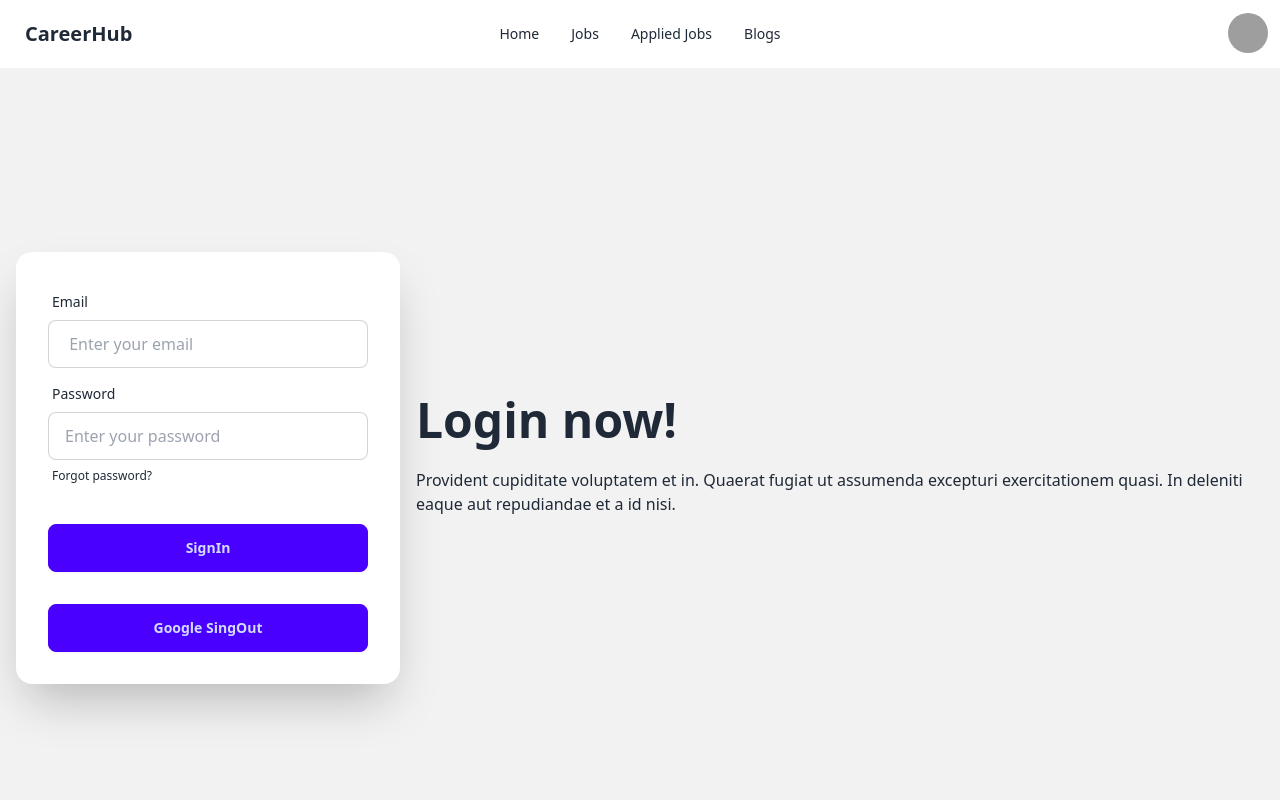
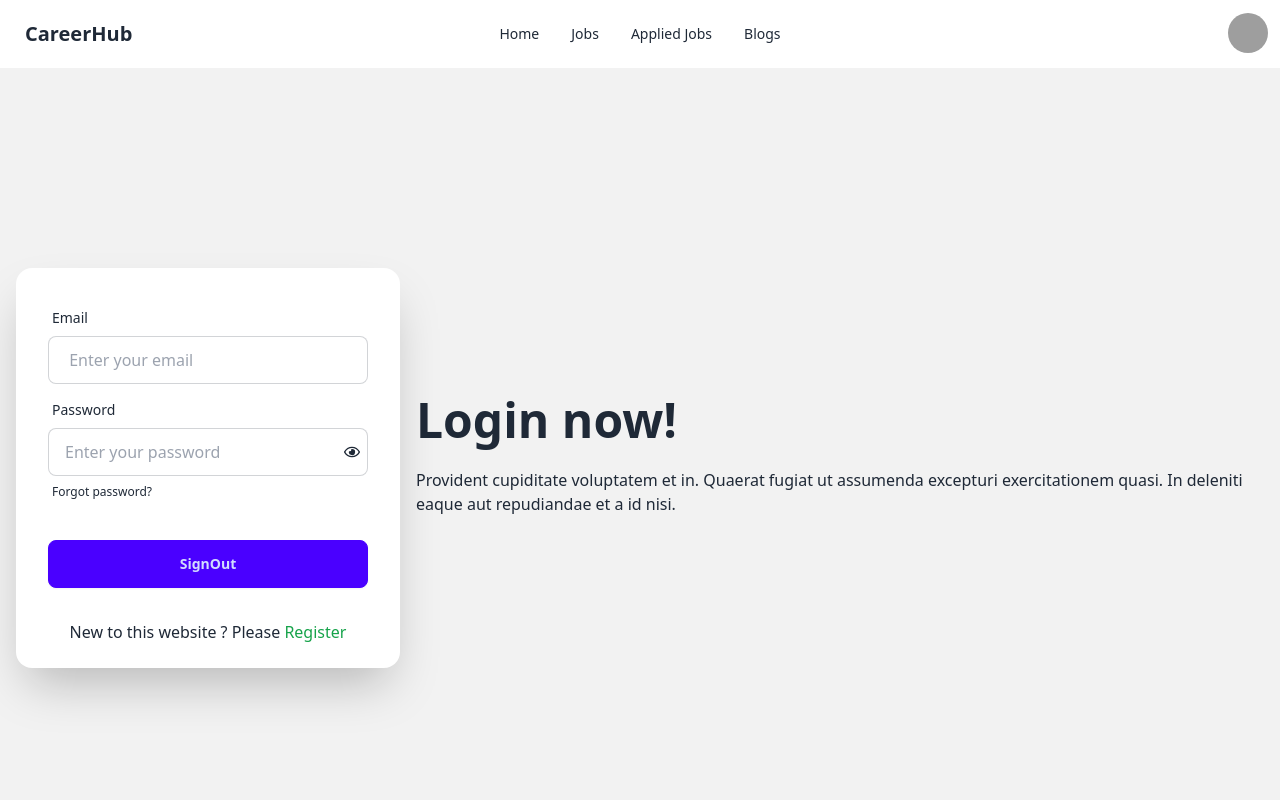
Before and after one commit to farhadahmed1/career-hub, a React (Vite) app: page /login in a window 1280 px wide. Shown: the top 800 px of the page. Built offline with nearby package versions, Linux system fonts and the light colour scheme; grey boxes are pictures that could not be loaded.

Commit message:
"login and logOut system added"

```diff
--- a/src/components/Login/Login.jsx
+++ b/src/components/Login/Login.jsx
@@ -8,52 +8,67 @@ import {
 } from "firebase/auth";
 import app from "../../firbase/firbase.init";
 import { useState } from "react";
+import { FaRegEye } from "react-icons/fa";
+import { FaEyeSlash } from "react-icons/fa";
+import { Link } from "react-router-dom";
 // import { useContext } from "react";
 // import { UserContext } from "../Root/Root";
 
 const Login = () => {
-  // useing context api
-  //   const [user, setUser] = useContext(UserContext);
+  const auth = getAuth(app);
   const [user, setUser] = useState({});
-
-  const auth = getAuth(app);
+  const [loginError, setLoginError] = useState("");
+  const [success, setSuccess] = useState("");
+  const [showPassword, setShowPassword] = useState(false);
   //console.log(auth);
   const provider = new GoogleAuthProvider();
 
-  const handleGoogleSignIn = () => {
-    signInWithPopup(auth, provider)
-      .then((result) => {
-        const loginUser = result.user;
-        console.log(loginUser);
-        setUser(loginUser);
-      })
-      .catch((error) => {
-        console.log(error);
-      });
-  };
-  const handleGoogleSingOut = () => {
-    signOut(auth)
-      .then(() => {
-        // Sign-out successful.
-        setUser(null);
-      })
-      .catch((error) => {
-        console.log(error);
-      });
-  };
+  // Google provider
+  // const handleGoogleSignIn = () => {
+  //   signInWithPopup(auth, provider)
+  //     .then((result) => {
+  //       const loginUser = result.user;
+  //       console.log(loginUser);
+  //       setUser(loginUser);
+  //     })
+  //     .catch((error) => {
+  //       console.log(error);
+  //     });
+  // };
+  // const handleGoogleSingOut = () => {
+  //   signOut(auth)
+  //     .then(() => {
+  //       // Sign-out successful.
+  //       setUser(null);
+  //     })
+  //     .catch((error) => {
+  //       console.log(error);
+  //     });
+  // };
 
   // singIn user by email address
 
-  const LogInUserByEmail = (email, password) => {
+  const LogInUserByEmail = (e) => {
+    e.preventDefault();
+    const email = e.target.email.value;
+    const password = e.target.password.value;
+    console.log(email, password);
+
+    // reset Error state
+    setLoginError("");
+    setSuccess("");
+
     signInWithEmailAndPassword(auth, email, password)
       .then((result) => {
         // Sign in success, update UI with the signed-in user's information
         const loginUser = result.user;
         console.log(loginUser);
         setUser(loginUser);
+        setSuccess("Successfully Login");
       })
       .catch((err) => {
         console.log(err);
+        setLoginError(err.message);
       });
   };
 
@@ -62,11 +77,12 @@ const Login = () => {
     signOut(auth)
       .then(() => {
         setUser(null);
-
+        setSuccess("Successfully Logged Out");
         // Sign-out successful.
       })
       .catch((err) => {
-        console.log(err);
+        //console.log(err);
+        setLoginError(err.message);
         // An error happened.
       });
   };
@@ -83,7 +99,7 @@ const Login = () => {
             </p>
           </div>
           <div className="card shrink-0 w-full max-w-sm shadow-2xl bg-base-100">
-            <form className="card-body">
+            <form onSubmit={LogInUserByEmail} className="card-body">
               <div className="form-control">
                 <label className="label">
                   <span className="label-text">Email</span>
@@ -96,7 +112,7 @@ const Login = () => {
                   required
                 />
               </div>
-              <div className="form-control">
+              {/* <div className="form-control">
                 <label className="label">
                   <span className="label-text">Password</span>
                 </label>
@@ -112,45 +128,89 @@ const Login = () => {
                     Forgot password?
                   </a>
                 </label>
+              </div> */}
+              <div className="form-control ">
+                <div>
+                  <label className="label">
+                    <span className="label-text">Password</span>
+                  </label>
+                </div>
+
+                <div className=" form-control relative">
+                  <input
+                    type={showPassword ? "text" : "password"}
+                    name="password"
+                    placeholder="Enter your password"
+                    className="input input-bordered"
+                    required
+                  />
+                  <span
+                    className=" absolute right-2 top-1/3"
+                    onClick={() => setShowPassword(!showPassword)}
+                  >
+                    {showPassword ? <FaEyeSlash /> : <FaRegEye />}
+                  </span>
+                </div>
+                <label className="label">
+                  <a href="#" className="label-text-alt link link-hover">
+                    Forgot password?
+                  </a>
+                </label>
               </div>
 
               {/* login & logout use email and password */}
 
               <div className="form-control mt-6">
                 {user ? (
-                  <button onSubmit={handelSingOut} className="btn btn-primary">
-                    SignIn
+                  <button onClick={handelSingOut} className="btn btn-primary">
+                    SignOut
                   </button>
                 ) : (
                   <button
-                    onSubmit={LogInUserByEmail}
+                    // onSubmit={LogInUserByEmail}
                     className="btn btn-primary"
                   >
-                    SignOut
-                  </button>
-                )}
-              </div>
-              <div className="form-control mt-6">
-                {user ? (
-                  <button
-                    onClick={handleGoogleSingOut}
-                    className="btn btn-primary"
-                  >
-                    Google SingOut
-                  </button>
-                ) : (
-                  <button
-                    onClick={handleGoogleSignIn}
-                    className="btn btn-primary"
-                  >
-                    Google SingIn
+                    SignIn
                   </button>
                 )}
               </div>
             </form>
+            <p className="mb-6 text-center">
+              New to this website ? Please{" "}
+              <Link to="/register" className="text-green-600">
+                Register
+              </Link>
+            </p>
+            {loginError && (
+              <p className="alert alert-danger bg-red-500/100" role="alert">
+                {loginError}
+              </p>
+            )}
+
+            {success && (
+              <p className="alert alert-success" role="alert">
+                {success}
+              </p>
+            )}
+            {/* <p className="m-6 text-center">
+              New to this website Please{" "}
+              <Link to="/register">Register Now</Link>
+            </p> */}
           </div>
         </div>
       </div>
+
+      {/* <div className=" pl-10 right-6 center">
+        {user ? (
+          <button onClick={handleGoogleSingOut} className="btn btn-primary">
+            Google SingOut
+          </button>
+        ) : (
+          <button onClick={handleGoogleSignIn} className="btn btn-primary">
+            Google SingIn
+          </button>
+        )}
+      </div> */}
     </div>
   );
 };
--- a/src/components/UserRegister/UserRegister.jsx
+++ b/src/components/UserRegister/UserRegister.jsx
@@ -3,6 +3,7 @@ import app from "../../firbase/firbase.init";
 import { useState } from "react";
 import { FaRegEye } from "react-icons/fa";
 import { FaEyeSlash } from "react-icons/fa";
+import { Link } from "react-router-dom";
 
 const UserRegister = () => {
   const auth = getAuth(app);
@@ -24,22 +25,24 @@ const UserRegister = () => {
     //console.log("from register");
     const email = e.target.email.value;
     const password = e.target.password.value;
-    console.log(email, password);
+    const accepted = e.target.terms.checked;
+    console.log(email, password, accepted);
 
     // reset Error state
     setRegisterError("");
     setSuccess("");
 
+    // added validation
     if (password.length < 6) {
       setRegisterError("Password must be at least 6 characters");
       return;
-    } else if (/[A-Z]/.test.password) {
-      setRegisterError(
-        "length 6  two digits tow lowercase letters  one special case letter two uppercase letters"
-      );
+    } else if (!/[A-Z]/.test(password)) {
+      setRegisterError("Your password must be at least one uppercase ");
+      return;
+    } else if (!accepted) {
+      setRegisterError("Please accept our terms and conditions");
       return;
     }
-
     //create user and password
     createUserWithEmailAndPassword(auth, email, password)
       .then((userCredential) => {
@@ -104,13 +107,26 @@ const UserRegister = () => {
                   </span>
                 </div>
               </div>
-
+              <div>
+                <input type="checkbox" name="terms" id="terms" />
+                <label className="ml-2" htmlFor="terms">
+                  {" "}
+                  Accept Our Condition
+                </label>
+              </div>
               <div className="form-control mt-6">
                 <button className="btn btn-primary">Register</button>
               </div>
             </form>
+            <p className="mb-6 text-center">
+              Already have an account ? Please
+              <Link to="/login" className="text-green-600 ml-1/2">
+                {" "}
+                Login
+              </Link>
+            </p>
             {registerError && (
-              <div className="alert alert-danger" role="alert">
+              <div className="alert alert-danger  bg-red-500/100" role="alert">
                 {registerError}
               </div>
             )}
```
